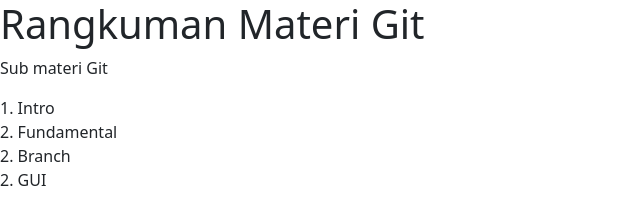
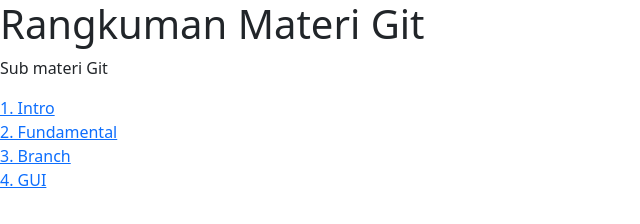
Before and after one commit to anis-sup5/materi-git, a plain HTML site: page index.html in a window 1280 px wide. Shown: the whole page, without its empty margins (0-640 px from the left). Drawn offline with nearby package versions, Linux system fonts and the light colour scheme.

Commit message:
update alamat sub materi

```diff
--- a/index.html
+++ b/index.html
@@ -11,9 +11,17 @@
 <body>
     <h1>Rangkuman Materi Git</h1>
     <p>Sub materi Git</p>
-    <div class="col-12">1. Intro</div>
-    <div class="col-12">2. Fundamental</div>
-    <div class="col-12">2. Branch</div>
-    <div class="col-12">2. GUI</div>
+    <div class="col-12">
+        <a href="file:///E:/pelatihan/mern/materi-git/intro.html">1. Intro</a>
+    </div>
+    <div class="col-12">
+        <a href="file:///E:/pelatihan/mern/materi-git/Fundamental.html">2. Fundamental</a>
+    </div>
+    <div class="col-12">
+        <a href="file:///E:/pelatihan/mern/materi-git/branch.html">3. Branch</a>
+    </div>
+    <div class="col-12">
+        <a href="file:///E:/pelatihan/mern/materi-git/gui.html">4. GUI</a>
+    </div>
 </body>
 </html>
```
